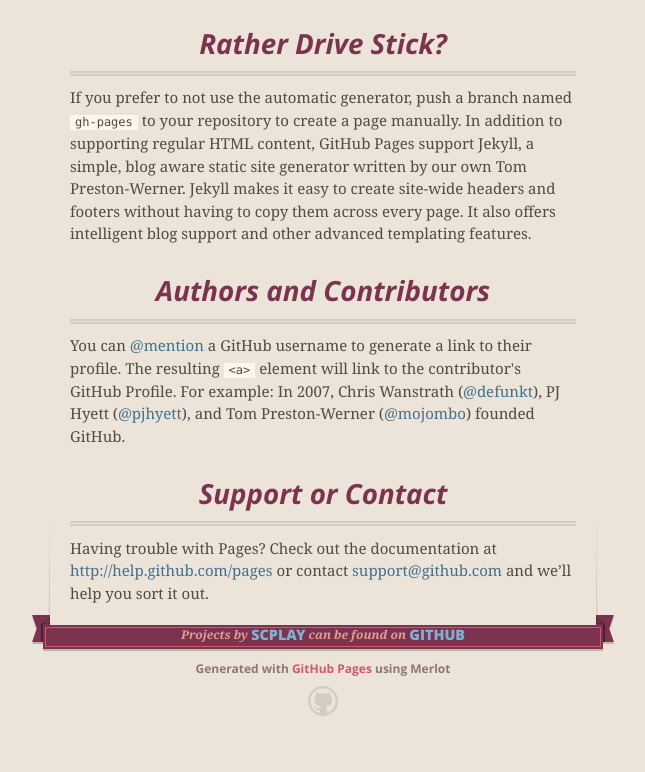
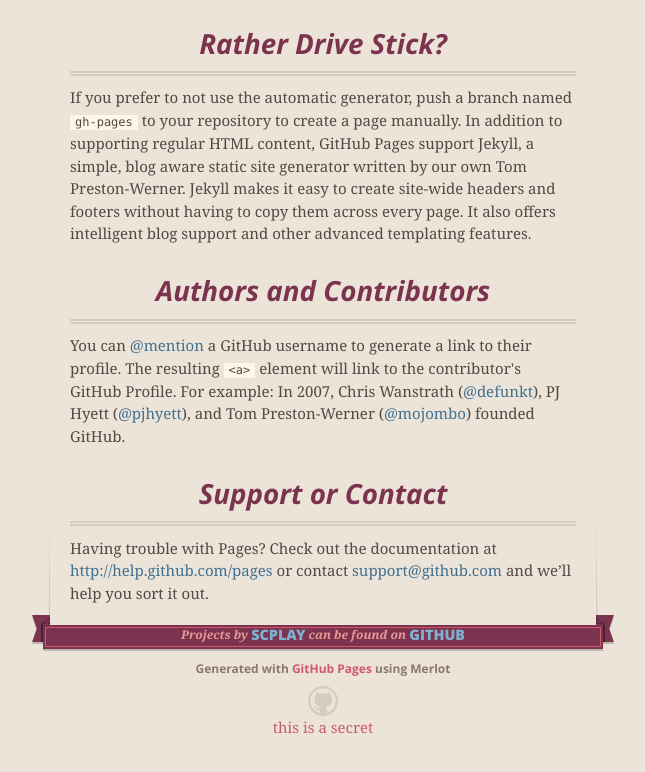
Before and after one commit to scplay/scplay.github.io, a plain HTML site: page index.html in a window 1280 px wide. Shown: the part 772-1544 px from the top of the page, without its empty margins (317-962 px from the left). Drawn offline with nearby package versions, Linux system fonts and the light colour scheme.

Commit message:
Update and rename index.html to index.html

```diff
--- a/index.html
+++ b/index.html
@@ -88,6 +88,7 @@ $ git checkout gh-pages
         </span>
         <p>Generated with <a href="http://pages.github.com">GitHub Pages</a> using Merlot</p>
         <span class="octocat"></span>
+        <a href="scplay.github.io/f.html">this is a secret</a>
       </footer>
 
     </div>
```
